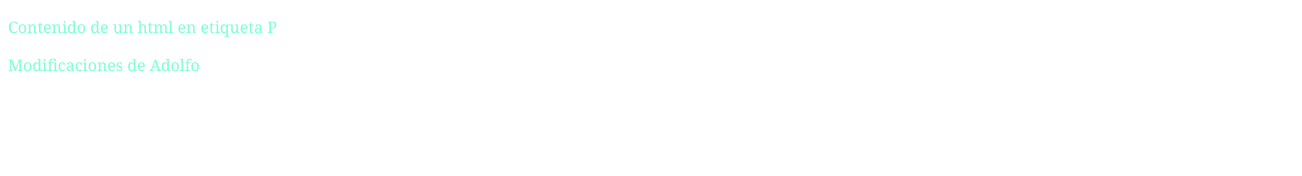
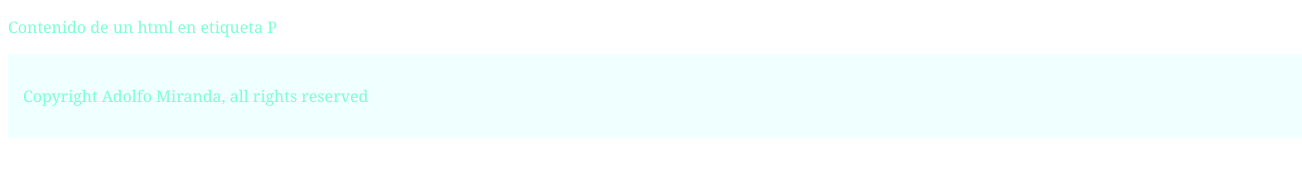
Before and after one commit to huascarmm/practicagit, a plain HTML site: page index.html in a window 1280 px wide. Shown: the whole page, 1302 px wide, since content can reach past the window. Drawn offline with Linux system fonts and the light colour scheme.

Commit message:
Mejorando el footer

```diff
--- a/css/style.css
+++ b/css/style.css
@@ -2,3 +2,8 @@ body{
     color: aquamarine;
     font-family: Georgia, 'Times New Roman', Times, serif;
 }
+.footer{
+    width: 100%;
+    padding: 15px;
+    background-color: azure;
+}
--- a/index.html
+++ b/index.html
@@ -7,7 +7,7 @@
 <body>
     <p>Contenido de un html en etiqueta P</p>
     <div class="footer">
-        <p>Modificaciones de Adolfo</p>
+        <p>Copyright Adolfo Miranda, all rights reserved</p>
     </div>
 </body>
 </html>
```
